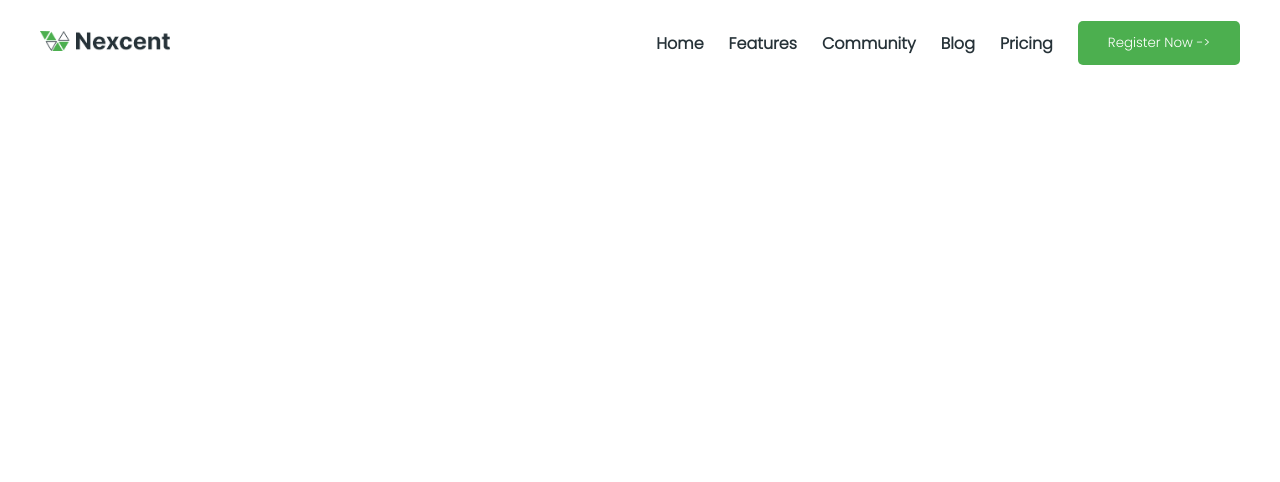
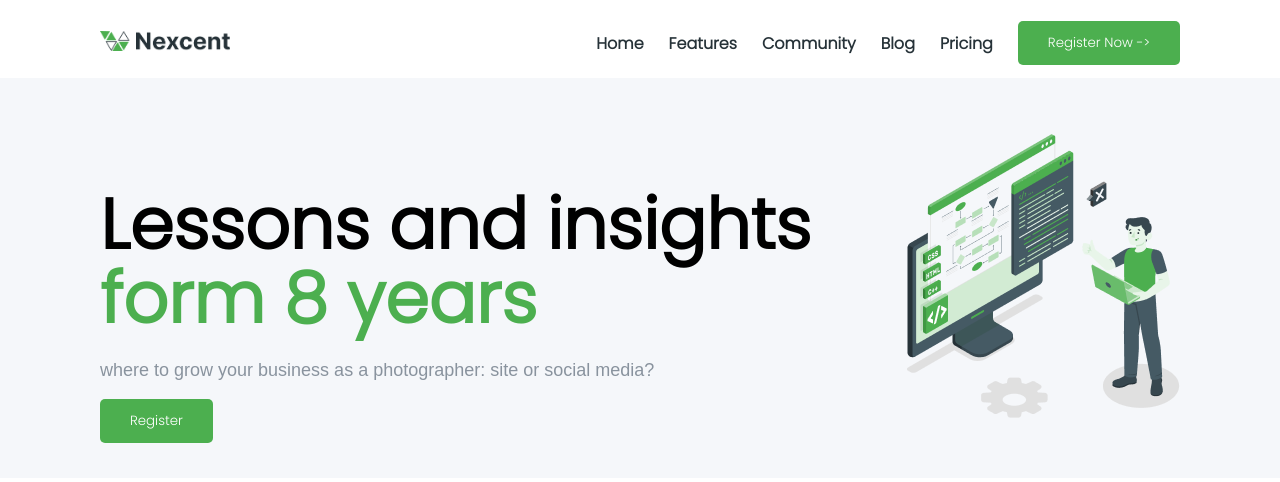
Before and after one commit to PresidentThird/nexcent, a plain HTML site: page index.html in a window 1280 px wide. Drawn offline with Linux system fonts and the light colour scheme.

Commit message:
ui: add hero

```diff
--- a/index.css
+++ b/index.css
@@ -1,5 +1,7 @@
 /* PRIMARY COLOUR : 4CAF4F */
 /* SECOND COLOUR : 263238 */
+
+/* SILVER COLOUR : F5F7FA */
 
 html{
     padding: 0;
@@ -7,8 +9,8 @@ html{
 }
 
 .container {
-    margin-left: 40px;
-    margin-right: 40px;
+    margin-left: 100px;
+    margin-right: 100px;
 }
 
 .navbar {
@@ -50,3 +52,31 @@ a{
     background-color: #263238;
 
 }
+.hero {
+    background-color: #F5F7FA ;
+    display: flex;
+    justify-content: space-between;
+    padding: 0px 100px 0px;
+    margin-left: -100px !important;
+    margin-right: -100px !important;
+    height: 400px;
+    align-items: center;
+}
+
+h2 {
+    font-size: 70px;
+    font-family: poppins;
+}
+h3 {
+    font-size: 70px;
+    font-family: poppins;
+    color: #4CAF4F;
+    margin-top: -90px;
+    margin-bottom: -10px;
+}
+p {
+    font-family: Arial, Helvetica, sans-serif;
+    font-size: 18px;
+    color: #89939E;
+
+}
--- a/index.html
+++ b/index.html
@@ -11,9 +11,11 @@
     <link href="https://fonts.googleapis.com/css2?family=Poppins:wght@300&display=swap" rel="stylesheet">
 </head>
 <body class="container">
+
+    <!-- NAVBAR -->
     <nav class="navbar">
         <div>
-            <img class="logo" src="Logo.png" alt="logo">
+            <img class="logo" src="./logo/nexcent.png" alt="logo">
         </div>
 
         <div class="navbar-link">
@@ -28,7 +30,16 @@
     </nav>
 
     <section class="hero">
+        <div>
+            <h2>Lessons and insights</h2>
+            <h3>form 8 years</h3>
+            <p>where to grow your business as a photographer: site or social media?</p>
+            <button class="btn-register">Register</button>
+        </div>
 
+        <div>
+            <img src="./logo/Illustration.png" alt="hero">
+        </div>
     </section>
 </body>
 </html>
```
Also changed, not shown: logo/1.png (added), logo/2.png (added), logo/3.png (added), logo/4.png (added), logo/5.png (added), logo/6.png (added), logo/7.png (added), logo/Illustration.png (renamed from Illustration.png), logo/nexcent.png (renamed from Logo.png).
